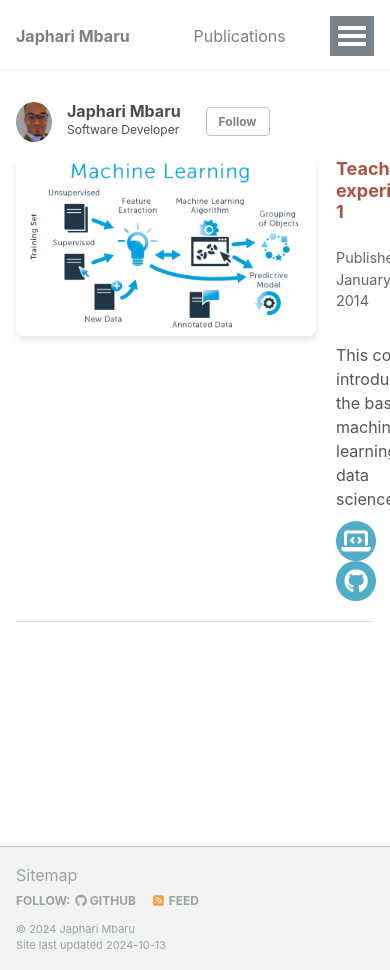
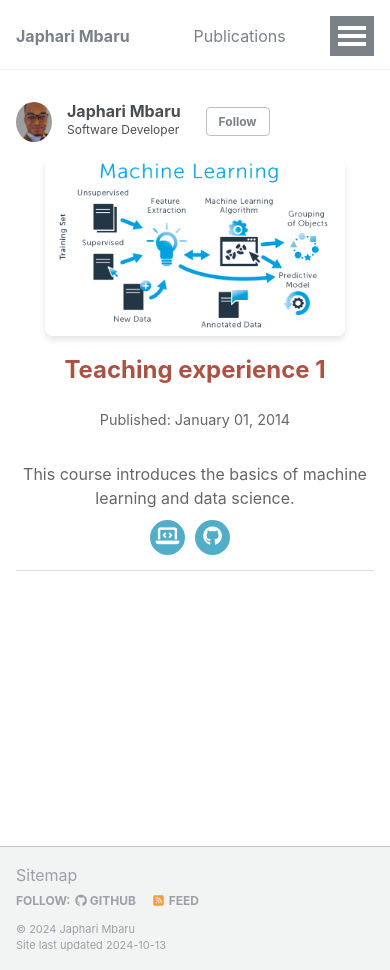
Before and after one commit to japhari/japhari.github.io, a Jekyll site: the page built from _pages/teaching.html, in a window 390 px wide and 970 px high. Built offline with Jekyll 4.4.1, drawn with Linux system fonts in a browser that asks for light colours.

Commit message:
Mobile View

```diff
--- a/_sass/custom.scss
+++ b/_sass/custom.scss
@@ -210,3 +210,90 @@
   color: #555;
   margin-bottom: 10px;
 }
+
+// Mobile View
+
+/* General desktop layout */
+.publication__item,
+.blog__item,
+.teaching__item {
+  display: flex; /* Flex layout for desktop */
+  align-items: flex-start;
+  margin-bottom: 30px;
+}
+
+/* Images for desktop */
+.publication__item-image img,
+.teaching__item-thumbnail img,
+.blog-thumbnail {
+  width: 300px;
+  height: auto;
+}
+
+/* Mobile layout (below 768px) */
+@media (max-width: 768px) {
+  /* Stack content vertically for smaller screens */
+  .publication__item,
+  .blog__item,
+  .teaching__item {
+    flex-direction: column; /* Stack image and content vertically */
+    align-items: center; /* Center align content */
+  }
+
+  /* Reduce image size for smaller screens */
+  .publication__item-image img,
+  .teaching__item-thumbnail img,
+  .blog-thumbnail {
+    width: 100%; /* Make the image take full width of its container */
+    max-width: 100%; /* Prevent image from being too large */
+  }
+
+  /* Reduce margins and paddings on mobile */
+  .publication__item,
+  .blog__item,
+  .teaching__item {
+    margin-bottom: 20px; /* Reduce bottom margin for items */
+    padding-bottom: 15px;
+  }
+
+  /* Center-align text for mobile */
+  .publication__item-content,
+  .blog__item-content,
+  .teaching__item-content {
+    text-align: center; /* Center align text on smaller screens */
+  }
+
+  /* Adjust titles on mobile */
+  .publication__item-title,
+  .blog__item-title,
+  .teaching__item-title {
+    font-size: 1.5rem; /* Reduce title size */
+    margin-bottom: 10px; /* Reduce space between title and content */
+  }
+
+  /* Adjust excerpts for mobile */
+  .publication__item-excerpt,
+  .blog__item-excerpt,
+  .teaching__item-excerpt {
+    font-size: 1rem;
+    color: #666;
+    margin-bottom: 10px;
+  }
+
+  /* Center links on mobile */
+  .publication__item-links,
+  .teaching__item-links,
+  .blog__item-links {
+    display: flex;
+    justify-content: center; /* Center the icons horizontally */
+  }
+
+  /* Make sure icons fit nicely on mobile */
+  .teaching__item-links a,
+  .publication__item-links a,
+  .blog__item-links a {
+    width: 35px; /* Slightly reduce icon size for mobile */
+    height: 35px;
+    font-size: 1.2rem; /* Adjust icon size */
+  }
+}
```
Also changed, not shown: 2 other files.
